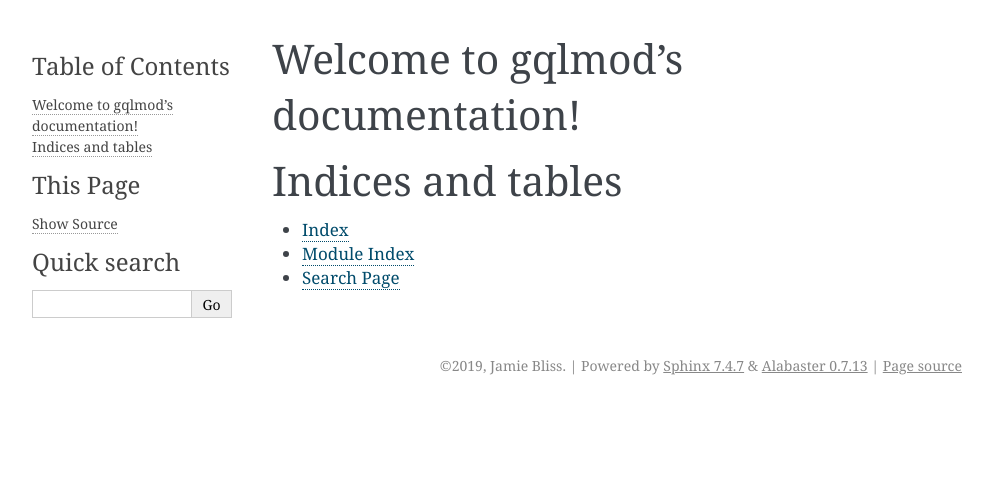
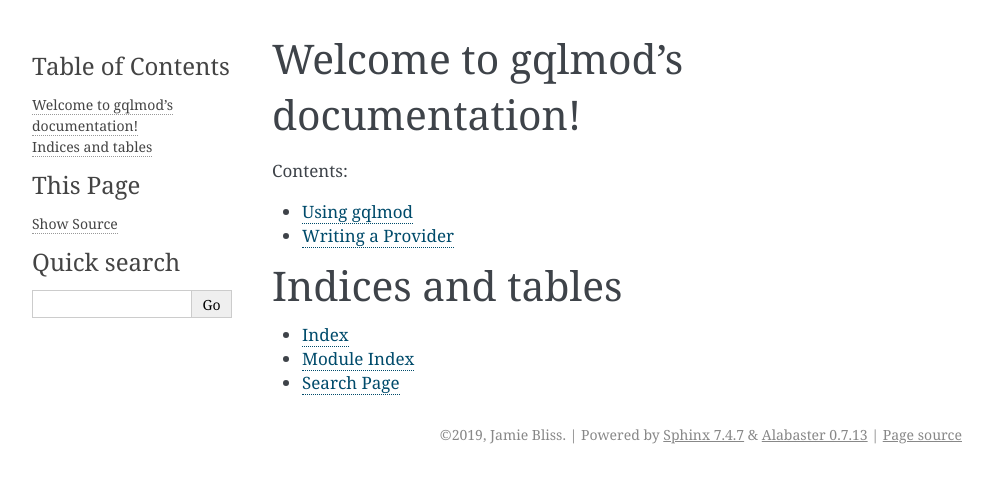
Before and after one commit to gqlmod/gqlmod, a Sphinx documentation site: the page built from docs/index.rst, in a window 1280 px wide. Shown: the top 483 px of the page, without its empty margins (148-1141 px from the left). Built offline with Sphinx 7.4.7, drawn with Linux system fonts in a browser that asks for light colours; part of the change alters nothing that is shown.

```diff
--- a/docs/index.rst
+++ b/docs/index.rst
@@ -1,14 +1,14 @@
-.. gqlmod documentation master file, created by
-   sphinx-quickstart on Sun Sep  1 13:13:59 2019.
-   You can adapt this file completely to your liking, but it should at least
-   contain the root `toctree` directive.
-
 Welcome to gqlmod's documentation!
 ==================================
+
+
 
 .. toctree::
    :maxdepth: 2
    :caption: Contents:
+
+   usage
+   provider
 
 
 
--- /dev/null
+++ b/docs/provider.rst
@@ -0,0 +1,2 @@
+Writing a Provider
+==================
--- /dev/null
+++ b/docs/usage.rst
@@ -0,0 +1,2 @@
+Using gqlmod
+============
```
